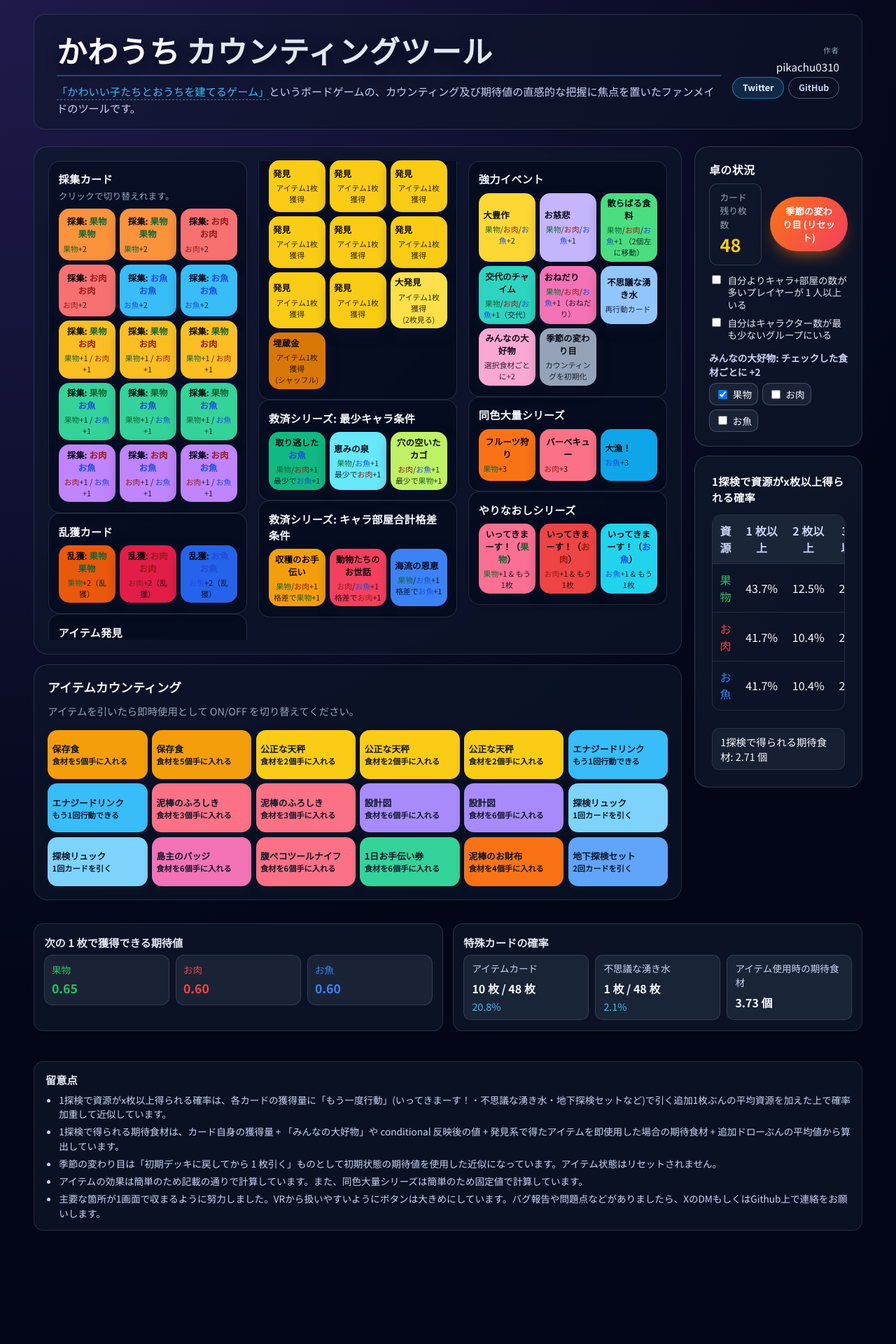
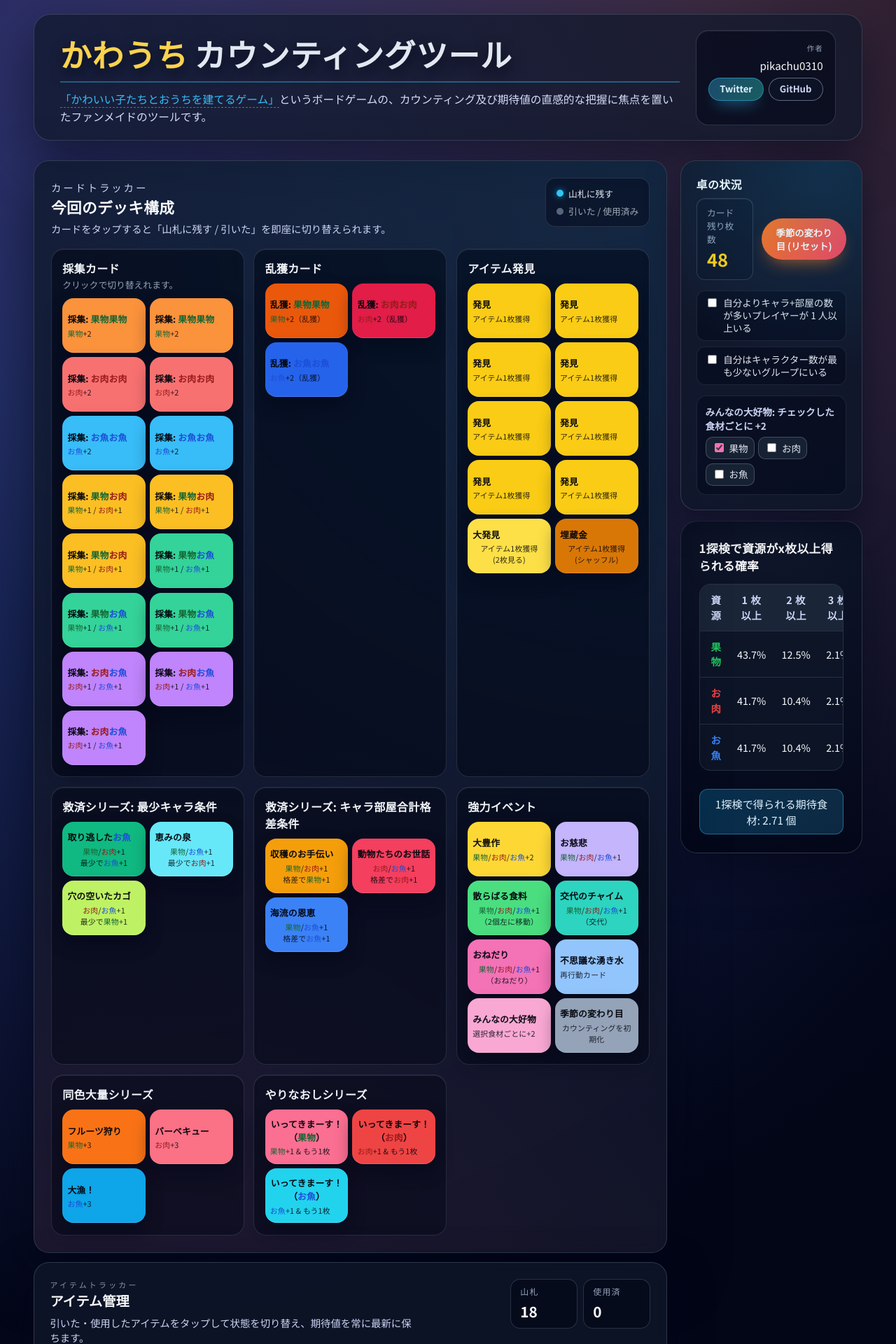
Before and after one commit to pikachu0310/kawauchi-counting-tool, a React (Vite) app: page / in a window 1280 px wide. Shown: the part 20-1940 px from the top of the page at 70% size. Before the commit the page ends 1826 px from the top, so only its background shows below. Built offline with nearby package versions, Linux system fonts and the light colour scheme.

Commit message:
ギャグデザイン

```diff
--- a/src/App.module.css
+++ b/src/App.module.css
@@ -2,6 +2,25 @@
   min-height: 100vh;
   background: radial-gradient(circle at top left, #1e1b4b, #020617 65%);
   color: #f8fafc;
+  position: relative;
+  overflow: hidden;
+}
+
+.app::before,
+.app::after {
+  content: "";
+  position: absolute;
+  inset: 0;
+  pointer-events: none;
+}
+
+.app::before {
+  background: radial-gradient(circle at 15% 20%, rgba(59, 130, 246, 0.25), transparent 55%);
+}
+
+.app::after {
+  background: radial-gradient(circle at 80% 0%, rgba(249, 115, 22, 0.18), transparent 45%);
+  mix-blend-mode: screen;
 }
 
 .main {
@@ -10,18 +29,21 @@
   padding: 2.5rem clamp(1.25rem, 4vw, 3rem) 3rem;
   display: flex;
   flex-direction: column;
-  gap: 1.5rem;
+  gap: 1.7rem;
+  position: relative;
+  z-index: 1;
 }
 
 .header {
   display: grid;
   grid-template-columns: minmax(0, 1fr) auto;
-  gap: 1rem;
-  align-items: center;
-  background: rgba(15, 23, 42, 0.55);
-  border: 1px solid rgba(148, 163, 184, 0.2);
-  border-radius: 16px;
-  padding: 1.1rem clamp(1rem, 4vw, 2rem);
+  gap: 1.4rem;
+  align-items: stretch;
+  background: rgba(15, 23, 42, 0.7);
+  border: 1px solid rgba(148, 163, 184, 0.25);
+  border-radius: 24px;
+  padding: 1.35rem clamp(1rem, 4vw, 2.3rem);
+  box-shadow: 0 30px 70px rgba(2, 6, 23, 0.55);
 }
 
 .heroIntro {
@@ -36,14 +58,14 @@
   flex-wrap: wrap;
   align-items: baseline;
   gap: 0.55rem;
-  padding-bottom: 0.2rem;
-  border-bottom: 2px solid rgba(56, 189, 248, 0.35);
+  padding-bottom: 0.4rem;
+  border-bottom: 2px solid rgba(56, 189, 248, 0.4);
   text-shadow: 0 8px 18px rgba(2, 6, 23, 0.75);
 }
 
 .heroTitleMain,
 .heroTitleAccent {
-  font-size: clamp(1.95rem, 4.5vw, 2.7rem);
+  font-size: clamp(1.95rem, 4.5vw, 2.8rem);
   font-weight: 800;
   margin: 0;
   letter-spacing: 0.02em;
@@ -54,14 +76,14 @@
 }
 
 .heroTitleAccent {
-  color: #f8fafc;
+  color: #fcd34d;
 }
 
 .heroDescription {
   margin: 0;
-  font-size: 0.95rem;
-  color: #cbd5f5;
-  line-height: 1.55;
+  font-size: 0.98rem;
+  color: #d7def9;
+  line-height: 1.6;
 }
 
 .heroGameLink {
@@ -69,6 +91,7 @@
   text-decoration: none;
   border-bottom: 1px dashed rgba(56, 189, 248, 0.6);
   padding-bottom: 0.05rem;
+  transition: color 0.2s ease, border-color 0.2s ease;
 }
 
 .heroGameLink:hover {
@@ -80,8 +103,13 @@
   display: flex;
   flex-direction: column;
   align-items: flex-end;
-  gap: 0.25rem;
+  gap: 0.35rem;
   text-align: right;
+  background: rgba(2, 6, 23, 0.55);
+  border-radius: 18px;
+  padding: 1.1rem;
+  border: 1px solid rgba(148, 163, 184, 0.25);
+  box-shadow: inset 0 1px 0 rgba(255, 255, 255, 0.08);
 }
 
 .heroMetaLabel {
@@ -106,33 +134,36 @@
 .heroButton,
 .heroGhostButton {
   border-radius: 999px;
-  padding: 0.3rem 0.85rem;
-  font-size: 0.78rem;
+  padding: 0.35rem 0.95rem;
+  font-size: 0.82rem;
   text-decoration: none;
   font-weight: 600;
-  transition: background 0.2s ease;
+  transition: background 0.2s ease, transform 0.2s ease, box-shadow 0.2s ease;
 }
 
 .heroButton {
-  background: rgba(56, 189, 248, 0.15);
+  background: linear-gradient(120deg, rgba(56, 189, 248, 0.35), rgba(45, 212, 191, 0.4));
   color: #e0f2fe;
   border: 1px solid rgba(56, 189, 248, 0.5);
+  box-shadow: 0 12px 22px -12px rgba(56, 189, 248, 0.8);
 }
 
 .heroGhostButton {
-  border: 1px solid rgba(148, 163, 184, 0.5);
+  border: 1px solid rgba(148, 163, 184, 0.6);
   color: #cbd5f5;
+  background: rgba(15, 23, 42, 0.6);
 }
 
 .heroButton:hover,
 .heroGhostButton:hover {
   background: rgba(148, 163, 184, 0.2);
+  transform: translateY(-1px);
 }
 
 .layout {
   display: grid;
-  grid-template-columns: minmax(0, 2.8fr) minmax(240px, 0.7fr);
-  gap: 1.1rem;
+  grid-template-columns: minmax(0, 2.8fr) minmax(260px, 0.75fr);
+  gap: 1.2rem;
   align-items: flex-start;
 }
 
@@ -145,7 +176,7 @@
 .panelStack {
   display: flex;
   flex-direction: column;
-  gap: 0.85rem;
+  gap: 0.95rem;
   max-width: 420px;
   width: 100%;
   margin-left: auto;
@@ -159,16 +190,18 @@
 }
 
 .footerExtra section {
-  background: rgba(15, 23, 42, 0.75);
-  border-radius: 14px;
-  padding: 0.9rem;
-  border: 1px solid rgba(148, 163, 184, 0.2);
+  background: rgba(15, 23, 42, 0.82);
+  border-radius: 18px;
+  padding: 1rem;
+  border: 1px solid rgba(148, 163, 184, 0.25);
+  box-shadow: 0 12px 35px rgba(2, 6, 23, 0.55);
 }
 
 .footerExtra h3 {
-  margin: 0 0 0.4rem;
-  font-size: 0.95rem;
+  margin: 0 0 0.5rem;
+  font-size: 1rem;
   color: #e2e8f0;
+  letter-spacing: 0.03em;
 }
 
 .footerExpectationGrid {
@@ -178,21 +211,22 @@
 }
 
 .footerExpectationItem {
-  background: rgba(30, 41, 59, 0.8);
+  background: rgba(30, 41, 59, 0.85);
   border-radius: 12px;
-  padding: 0.6rem;
-  border: 1px solid rgba(148, 163, 184, 0.2);
+  padding: 0.7rem;
+  border: 1px solid rgba(148, 163, 184, 0.25);
   display: flex;
   flex-direction: column;
   gap: 0.25rem;
+  box-shadow: inset 0 1px 0 rgba(255, 255, 255, 0.05);
 }
 
 .footerExpectationItem span {
-  font-size: 0.85rem;
+  font-size: 0.82rem;
 }
 
 .footerExpectationItem strong {
-  font-size: 1.1rem;
+  font-size: 1.2rem;
 }
 
 .footerSpecialGrid {
@@ -203,12 +237,13 @@
 
 .footerSpecialGrid div {
   background: rgba(30, 41, 59, 0.85);
-  border-radius: 10px;
-  padding: 0.5rem 0.7rem;
-  border: 1px solid rgba(148, 163, 184, 0.2);
+  border-radius: 12px;
+  padding: 0.65rem 0.85rem;
+  border: 1px solid rgba(148, 163, 184, 0.25);
   display: flex;
   flex-direction: column;
   gap: 0.2rem;
+  box-shadow: inset 0 1px 0 rgba(255, 255, 255, 0.05);
 }
 
 .footerSpecialLabel {
@@ -236,27 +271,48 @@
 
 .notes {
   margin-top: 0.6rem;
-  background: rgba(15, 23, 42, 0.7);
-  border-radius: 14px;
-  border: 1px solid rgba(148, 163, 184, 0.2);
-  padding: 0.9rem 1rem;
+  background: rgba(15, 23, 42, 0.78);
+  border-radius: 20px;
+  border: 1px solid rgba(148, 163, 184, 0.25);
+  padding: 1rem 1.2rem;
   color: #cbd5f5;
+  box-shadow: 0 15px 40px rgba(2, 6, 23, 0.5);
 }
 
 .notes h3 {
-  margin: 0 0 0.4rem;
-  font-size: 0.95rem;
+  margin: 0 0 0.5rem;
+  font-size: 1rem;
   color: #e2e8f0;
+  letter-spacing: 0.03em;
 }
 
 .notes ul {
   margin: 0;
-  padding-left: 1.2rem;
+  padding-left: 0;
   display: flex;
   flex-direction: column;
-  gap: 0.3rem;
-  font-size: 0.85rem;
+  gap: 0.45rem;
+  font-size: 0.88rem;
   color: #cbd5f5;
+  list-style: none;
+}
+
+.notes li {
+  position: relative;
+  padding-left: 1.4rem;
+  line-height: 1.5;
+}
+
+.notes li::before {
+  content: "";
+  position: absolute;
+  width: 0.35rem;
+  height: 0.35rem;
+  background: #38bdf8;
+  border-radius: 50%;
+  left: 0;
+  top: 0.5rem;
+  box-shadow: 0 0 0 6px rgba(56, 189, 248, 0.15);
 }
 
 @media (max-width: 1024px) {
--- a/src/components/CardGrid.module.css
+++ b/src/components/CardGrid.module.css
@@ -1,74 +1,155 @@
 .section {
-  background: rgba(15, 23, 42, 0.65);
-  border: 1px solid rgba(148, 163, 184, 0.2);
-  border-radius: 20px;
-  padding: 1.25rem;
-  backdrop-filter: blur(6px);
+  position: relative;
+  background: rgba(15, 23, 42, 0.8);
+  border: 1px solid rgba(148, 163, 184, 0.25);
+  border-radius: 22px;
+  padding: 1.5rem;
+  backdrop-filter: blur(10px);
+  box-shadow: 0 30px 80px rgba(2, 6, 23, 0.65);
+  overflow: hidden;
+}
+
+.section::before,
+.section::after {
+  content: "";
+  position: absolute;
+  inset: 0;
+  pointer-events: none;
+  opacity: 0.5;
+}
+
+.section::before {
+  background: radial-gradient(circle at top right, rgba(2, 132, 199, 0.25), transparent 60%);
+}
+
+.section::after {
+  background: radial-gradient(circle at 20% 120%, rgba(236, 72, 153, 0.2), transparent 55%);
 }
 
 .sectionHeader {
-  margin-bottom: 1rem;
+  position: relative;
+  z-index: 1;
+  display: flex;
+  justify-content: space-between;
+  align-items: flex-start;
+  gap: 1.25rem;
+  margin-bottom: 1.1rem;
 }
 
 .sectionHeader h2 {
-  margin: 0;
-  font-size: 1.2rem;
+  margin: 0.1rem 0;
+  font-size: 1.35rem;
+  color: #f8fafc;
+  letter-spacing: 0.02em;
 }
 
 .sectionHeader p {
-  margin: 0.25rem 0 0;
-  color: #94a3b8;
+  margin: 0.2rem 0 0;
+  color: #cbd5f5;
   font-size: 0.9rem;
+  line-height: 1.5;
+}
+
+.sectionEyebrow {
+  margin: 0;
+  text-transform: uppercase;
+  letter-spacing: 0.2em;
+  font-size: 0.7rem;
+  color: rgba(148, 163, 184, 0.85);
+}
+
+.legend {
+  display: flex;
+  flex-direction: column;
+  gap: 0.4rem;
+  background: rgba(2, 6, 23, 0.45);
+  border-radius: 14px;
+  padding: 0.75rem 0.9rem;
+  border: 1px solid rgba(148, 163, 184, 0.2);
+}
+
+.legendItem {
+  display: flex;
+  align-items: center;
+  gap: 0.45rem;
+  font-size: 0.8rem;
+  color: #e2e8f0;
+}
+
+.legendItem[data-variant="inactive"] {
+  opacity: 0.7;
+}
+
+.legendDot {
+  width: 0.65rem;
+  height: 0.65rem;
+  border-radius: 50%;
+  background: linear-gradient(120deg, #38bdf8, #22d3ee);
+  box-shadow: 0 0 10px rgba(14, 165, 233, 0.8);
+}
+
+.legendItem[data-variant="inactive"] .legendDot {
+  background: rgba(148, 163, 184, 0.8);
+  box-shadow: none;
 }
 
 .groupStack {
-  column-count: 3;
-  column-gap: 1rem;
+  position: relative;
+  z-index: 1;
+  display: grid;
+  grid-template-columns: repeat(auto-fit, minmax(240px, 1fr));
+  gap: 0.85rem;
 }
 
 .group {
   border: 1px solid rgba(148, 163, 184, 0.2);
-  border-radius: 16px;
-  padding: 0.85rem;
-  background: rgba(2, 6, 23, 0.45);
+  border-radius: 18px;
+  padding: 0.95rem;
+  background: rgba(2, 6, 23, 0.5);
+  backdrop-filter: blur(4px);
+  box-shadow: inset 0 1px 0 rgba(255, 255, 255, 0.1);
 }
 
 .groupHeader {
-  margin-bottom: 0.6rem;
+  margin-bottom: 0.7rem;
 }
 
 .groupHeader h3 {
   margin: 0;
-  font-size: 0.95rem;
+  font-size: 1rem;
   letter-spacing: 0.02em;
+  color: #f1f5f9;
 }
 
 .groupHeader p {
   margin: 0.2rem 0 0;
   color: #94a3b8;
   font-size: 0.8rem;
+  line-height: 1.4;
 }
 
 .instanceGrid {
   display: grid;
-  grid-template-columns: repeat(3, minmax(0, 1fr));
+  grid-template-columns: repeat(auto-fill, minmax(95px, 1fr));
   gap: 0.38rem;
 }
 
 .instanceButton {
   width: 100%;
-  min-height: 74px;
+  min-height: 78px;
   border: none;
-  border-radius: 15px;
+  border-radius: 16px;
   cursor: pointer;
-  transition: transform 0.15s ease, box-shadow 0.15s ease, filter 0.15s ease, opacity 0.15s ease;
+  transition: transform 0.18s ease, box-shadow 0.18s ease, filter 0.18s ease, opacity 0.18s ease;
   color: #0f172a;
   display: flex;
   flex-direction: column;
   justify-content: center;
   text-align: center;
-  padding: 0.35rem 0.4rem;
-  gap: 0.2rem;
+  padding: 0.4rem 0.45rem;
+  gap: 0.15rem;
+  box-shadow: inset 0 -1px 0 rgba(255, 255, 255, 0.15), 0 12px 25px rgba(2, 6, 23, 0.45);
+  letter-spacing: 0.01em;
 }
 
 .instanceButton:focus-visible {
@@ -77,17 +158,16 @@
 }
 
 .instanceActive {
-  box-shadow: 0 8px 18px rgba(15, 23, 42, 0.45);
   transform: translateY(-1px);
 }
 
 .instanceInactive {
-  filter: brightness(0.65) grayscale(0.2);
+  filter: brightness(0.55) grayscale(0.35);
   opacity: 0.5;
 }
 
 .buttonLabel {
-  font-size: 0.78rem;
+  font-size: 0.8rem;
   font-weight: 700;
   color: rgba(3, 4, 12, 0.96);
 }
@@ -98,17 +178,23 @@
   color: rgba(3, 4, 12, 0.82);
 }
 
+@media (max-width: 900px) {
+  .sectionHeader {
+    flex-direction: column;
+  }
+
+  .legend {
+    flex-direction: row;
+    flex-wrap: wrap;
+  }
+}
+
 @media (max-width: 768px) {
   .groupStack {
     grid-template-columns: 1fr;
-    grid-auto-flow: row;
-  }
-
-  .instanceGrid {
-    grid-template-columns: repeat(auto-fill, minmax(90px, 1fr));
   }
 
   .instanceButton {
-    min-height: 64px;
+    min-height: 70px;
   }
 }
--- a/src/components/CardGrid.tsx
+++ b/src/components/CardGrid.tsx
@@ -71,6 +71,23 @@ export const CardGrid = ({ cards, groups, instanceState, onToggle }: CardGridPro
 
   return (
     <section className={styles.section}>
+      <header className={styles.sectionHeader}>
+        <div>
+          <p className={styles.sectionEyebrow}>カードトラッカー</p>
+          <h2>今回のデッキ構成</h2>
+          <p>カードをタップすると「山札に残す / 引いた」を即座に切り替えられます。</p>
+        </div>
+        <div className={styles.legend}>
+          <span className={styles.legendItem}>
+            <span className={styles.legendDot} aria-hidden="true" />
+            山札に残す
+          </span>
+          <span className={styles.legendItem} data-variant="inactive">
+            <span className={styles.legendDot} aria-hidden="true" />
+            引いた / 使用済み
+          </span>
+        </div>
+      </header>
       <div className={styles.groupStack}>
         {groups.map((group) => {
           const groupCards = cardsByGroup[group.id] ?? [];
--- a/src/components/ConditionPanel.module.css
+++ b/src/components/ConditionPanel.module.css
@@ -1,11 +1,22 @@
 .panel {
-  background: rgba(15, 23, 42, 0.8);
-  border-radius: 20px;
+  background: rgba(15, 23, 42, 0.85);
+  border-radius: 22px;
   border: 1px solid rgba(148, 163, 184, 0.25);
-  padding: 1.25rem;
+  padding: 1.35rem;
   display: flex;
   flex-direction: column;
-  gap: 0.8rem;
+  gap: 0.9rem;
+  box-shadow: 0 18px 45px rgba(2, 6, 23, 0.55);
+  position: relative;
+  overflow: hidden;
+}
+
+.panel::after {
+  content: "";
+  position: absolute;
+  inset: 0;
+  background: radial-gradient(circle at 80% 0%, rgba(14, 165, 233, 0.18), transparent 55%);
+  pointer-events: none;
 }
 
 .panelHeader {
@@ -20,6 +31,7 @@
   margin: 0;
   font-size: 1rem;
   letter-spacing: 0.02em;
+  color: #f8fafc;
 }
 
 .checkboxGroup {
@@ -35,10 +47,15 @@
   line-height: 1.3;
   color: #e2e8f0;
   font-size: 0.85rem;
+  background: rgba(2, 6, 23, 0.45);
+  border-radius: 12px;
+  padding: 0.55rem 0.7rem;
+  border: 1px solid rgba(148, 163, 184, 0.15);
 }
 
 .checkboxGroup input {
   margin-top: 0.1rem;
+  accent-color: #38bdf8;
 }
 
 .preferenceGroup p {
@@ -46,6 +63,13 @@
   color: #cbd5f5;
   font-weight: 600;
   font-size: 0.85rem;
+}
+
+.preferenceGroup {
+  background: rgba(2, 6, 23, 0.45);
+  border: 1px solid rgba(148, 163, 184, 0.15);
+  border-radius: 14px;
+  padding: 0.75rem;
 }
 
 .favoriteGrid {
@@ -63,6 +87,11 @@
   border-radius: 10px;
   border: 1px solid rgba(148, 163, 184, 0.35);
   background: rgba(30, 41, 59, 0.75);
+  color: #e2e8f0;
+}
+
+.favoriteItem input {
+  accent-color: #f472b6;
 }
 
 .summaryRow {
@@ -76,6 +105,7 @@
   border-radius: 12px;
   padding: 0.6rem 0.9rem;
   border: 1px solid rgba(148, 163, 184, 0.25);
+  box-shadow: inset 0 1px 0 rgba(255, 255, 255, 0.08);
 }
 
 .remaining p {
@@ -105,3 +135,8 @@
 .resetButton:hover {
   transform: translateY(-1px);
 }
+
+.resetButton:focus-visible {
+  outline: 2px solid #fef9c3;
+  outline-offset: 3px;
+}
--- a/src/components/ItemPanel.module.css
+++ b/src/components/ItemPanel.module.css
@@ -1,33 +1,83 @@
 .panel {
-  background: rgba(15, 23, 42, 0.65);
-  border: 1px solid rgba(148, 163, 184, 0.2);
-  border-radius: 20px;
-  padding: 1.2rem;
+  background: rgba(15, 23, 42, 0.8);
+  border: 1px solid rgba(148, 163, 184, 0.25);
+  border-radius: 22px;
+  padding: 1.4rem;
   display: flex;
   flex-direction: column;
-  gap: 0.6rem;
-  backdrop-filter: blur(6px);
+  gap: 1rem;
+  backdrop-filter: blur(10px);
+  box-shadow: 0 20px 60px rgba(2, 6, 23, 0.55);
 }
 
-.panel h2 {
-  margin: 0;
-  font-size: 1.1rem;
+.panelHeader {
+  display: flex;
+  justify-content: space-between;
+  align-items: flex-start;
+  gap: 1rem;
+  flex-wrap: wrap;
 }
 
-.panel p {
+.panelHeader h2 {
+  margin: 0.1rem 0;
+  font-size: 1.2rem;
+  color: #f8fafc;
+}
+
+.panelEyebrow {
   margin: 0;
+  text-transform: uppercase;
+  letter-spacing: 0.3em;
+  font-size: 0.68rem;
+  color: rgba(148, 163, 184, 0.9);
+}
+
+.panelDescription {
+  margin: 0.35rem 0 0;
+  color: #cbd5f5;
+  font-size: 0.9rem;
+  max-width: 520px;
+  line-height: 1.5;
+}
+
+.panelStats {
+  display: flex;
+  gap: 0.5rem;
+  align-items: stretch;
+}
+
+.panelStat {
+  min-width: 96px;
+  background: rgba(2, 6, 23, 0.55);
+  border-radius: 14px;
+  border: 1px solid rgba(148, 163, 184, 0.25);
+  padding: 0.5rem 0.8rem;
+  display: flex;
+  flex-direction: column;
+  gap: 0.25rem;
+}
+
+.panelStat span {
+  font-size: 0.75rem;
   color: #94a3b8;
-  font-size: 0.9rem;
+  text-transform: uppercase;
+  letter-spacing: 0.1em;
+}
+
+.panelStat strong {
+  font-size: 1.3rem;
+  color: #f8fafc;
 }
 
 .grid {
   display: grid;
-  grid-template-columns: repeat(9, minmax(0, 1fr));
-  gap: 0.4rem;
-  margin-top: 0.4rem;
+  grid-template-columns: repeat(auto-fit, minmax(110px, 1fr));
+  gap: 0.45rem;
+  margin-top: 0.2rem;
 }
 
 .tile {
+  position: relative;
   border: none;
   border-radius: 14px;
   padding: 0.4rem;
@@ -40,6 +90,7 @@
   cursor: pointer;
   transition: transform 0.15s ease, opacity 0.15s ease;
   color: #0f172a;
+  overflow: hidden;
 }
 
 .tile:focus-visible {
@@ -47,12 +98,22 @@
   outline-offset: 2px;
 }
 
+.tile::after {
+  content: "";
+  position: absolute;
+  inset: 0;
+  border-radius: inherit;
+  background: linear-gradient(160deg, rgba(255, 255, 255, 0.25), transparent 50%);
+  opacity: 0.5;
+  pointer-events: none;
+}
+
 .active {
-  box-shadow: 0 6px 12px rgba(15, 23, 42, 0.35);
+  box-shadow: 0 12px 25px rgba(2, 6, 23, 0.4);
 }
 
 .inactive {
-  opacity: 0.35;
+  opacity: 0.4;
   filter: grayscale(0.2);
 }
 
@@ -64,14 +125,16 @@
   font-size: 0.7rem;
 }
 
-@media (max-width: 1280px) {
-  .grid {
-    grid-template-columns: repeat(6, minmax(0, 1fr));
+@media (max-width: 640px) {
+  .panelHeader {
+    flex-direction: column;
+  }
+
+  .panelStats {
+    width: 100%;
+  }
+
+  .panelStat {
+    flex: 1;
   }
 }
-
-@media (max-width: 800px) {
-  .grid {
-    grid-template-columns: repeat(3, minmax(0, 1fr));
-  }
-}
--- a/src/components/ItemPanel.tsx
+++ b/src/components/ItemPanel.tsx
@@ -36,28 +36,53 @@ const ItemTile = ({
 );
 
 export const ItemPanel = ({ itemState, onToggle }: ItemPanelProps) => {
-  const tiles = useMemo(() => {
-    return itemDefinitions.flatMap((item) =>
+  const { tiles, activeCount } = useMemo(() => {
+    const mapped = itemDefinitions.flatMap((item) =>
       Array.from({ length: item.count }).map((_, index) => {
         const instanceId = `${item.id}__${index}` as ItemInstanceId;
+        const active = itemState[instanceId];
         return {
           instanceId,
           item,
-          active: itemState[instanceId],
+          active,
         };
       }),
     );
+
+    const remaining = mapped.filter((tile) => tile.active).length;
+    return {
+      tiles: mapped,
+      activeCount: remaining,
+    };
   }, [itemState]);
+
+  const totalCount = tiles.length;
 
   return (
     <section className={styles.panel}>
-      <h2>アイテムカウンティング</h2>
-      <p>アイテムを引いたら即時使用として ON/OFF を切り替えてください。</p>
+      <header className={styles.panelHeader}>
+        <div>
+          <p className={styles.panelEyebrow}>アイテムトラッカー</p>
+          <h2>アイテム管理</h2>
+          <p className={styles.panelDescription}>
+            引いた・使用したアイテムをタップして状態を切り替え、期待値を常に最新に保ちます。
+          </p>
+        </div>
+        <div className={styles.panelStats}>
+          <div className={styles.panelStat}>
+            <span>山札</span>
+            <strong>{activeCount}</strong>
+          </div>
+          <div className={styles.panelStat}>
+            <span>使用済</span>
+            <strong>{totalCount - activeCount}</strong>
+          </div>
+        </div>
+      </header>
       <div className={styles.grid}>
         {tiles.map(({ instanceId, item, active }) => (
           <ItemTile
             key={instanceId}
-            id={instanceId}
             name={item.name}
             description={item.description}
             color={item.color}
--- a/src/components/StatsPanel.module.css
+++ b/src/components/StatsPanel.module.css
@@ -1,11 +1,12 @@
 .panel {
-  background: rgba(15, 23, 42, 0.85);
-  border-radius: 20px;
+  background: radial-gradient(circle at top, rgba(15, 23, 42, 0.95), rgba(2, 6, 23, 0.9));
+  border-radius: 24px;
   border: 1px solid rgba(148, 163, 184, 0.25);
-  padding: 1.5rem;
+  padding: 1.6rem;
   display: flex;
   flex-direction: column;
   gap: 1rem;
+  box-shadow: 0 25px 70px rgba(2, 6, 23, 0.55);
 }
 
 .panelHeader {
@@ -17,8 +18,9 @@
 
 .panelHeader h2 {
   margin: 0;
-  font-size: 0.95rem;
+  font-size: 1.05rem;
   letter-spacing: 0.02em;
+  color: #f8fafc;
 }
 
 .remaining {
@@ -95,19 +97,22 @@
 
 .tableWrap {
   overflow-x: auto;
-  border-radius: 12px;
+  border-radius: 16px;
   border: 1px solid rgba(148, 163, 184, 0.2);
   margin-top: -0.2rem;
+  background: rgba(15, 23, 42, 0.7);
+  box-shadow: inset 0 1px 0 rgba(255, 255, 255, 0.05);
 }
 
 table {
   width: 100%;
   border-collapse: collapse;
+  font-size: 0.9rem;
 }
 
 th,
 td {
-  padding: 0.65rem;
+  padding: 0.7rem;
   text-align: center;
 }
 
@@ -115,11 +120,32 @@ th {
   background: rgba(30, 41, 59, 0.85);
   color: #cbd5f5;
   font-weight: 600;
+  letter-spacing: 0.04em;
 }
 
 td {
   border-top: 1px solid rgba(148, 163, 184, 0.2);
   color: #f8fafc;
+  font-variant-numeric: tabular-nums;
+}
+
+tbody tr:nth-child(odd) td {
+  background: rgba(15, 23, 42, 0.35);
+}
+
+tbody tr:hover td {
+  background: rgba(56, 189, 248, 0.08);
+}
+
+td:first-child,
+th:first-child {
+  text-align: left;
+  padding-left: 1rem;
+}
+
+td:first-child {
+  font-weight: 700;
+  letter-spacing: 0.02em;
 }
 
 .extraInfo {
@@ -144,10 +170,11 @@ td {
 
 .foodExpectation {
   margin: 0.6rem 0 0;
-  padding: 0.45rem 0.7rem;
-  border-radius: 10px;
-  background: rgba(30, 41, 59, 0.65);
-  border: 1px solid rgba(148, 163, 184, 0.15);
-  font-size: 0.9rem;
-  color: #f8fafc;
+  padding: 0.55rem 0.85rem;
+  border-radius: 12px;
+  background: linear-gradient(120deg, rgba(14, 165, 233, 0.25), rgba(56, 189, 248, 0.18));
+  border: 1px solid rgba(56, 189, 248, 0.45);
+  font-size: 0.95rem;
+  color: #e0f2fe;
+  text-align: center;
 }
```
